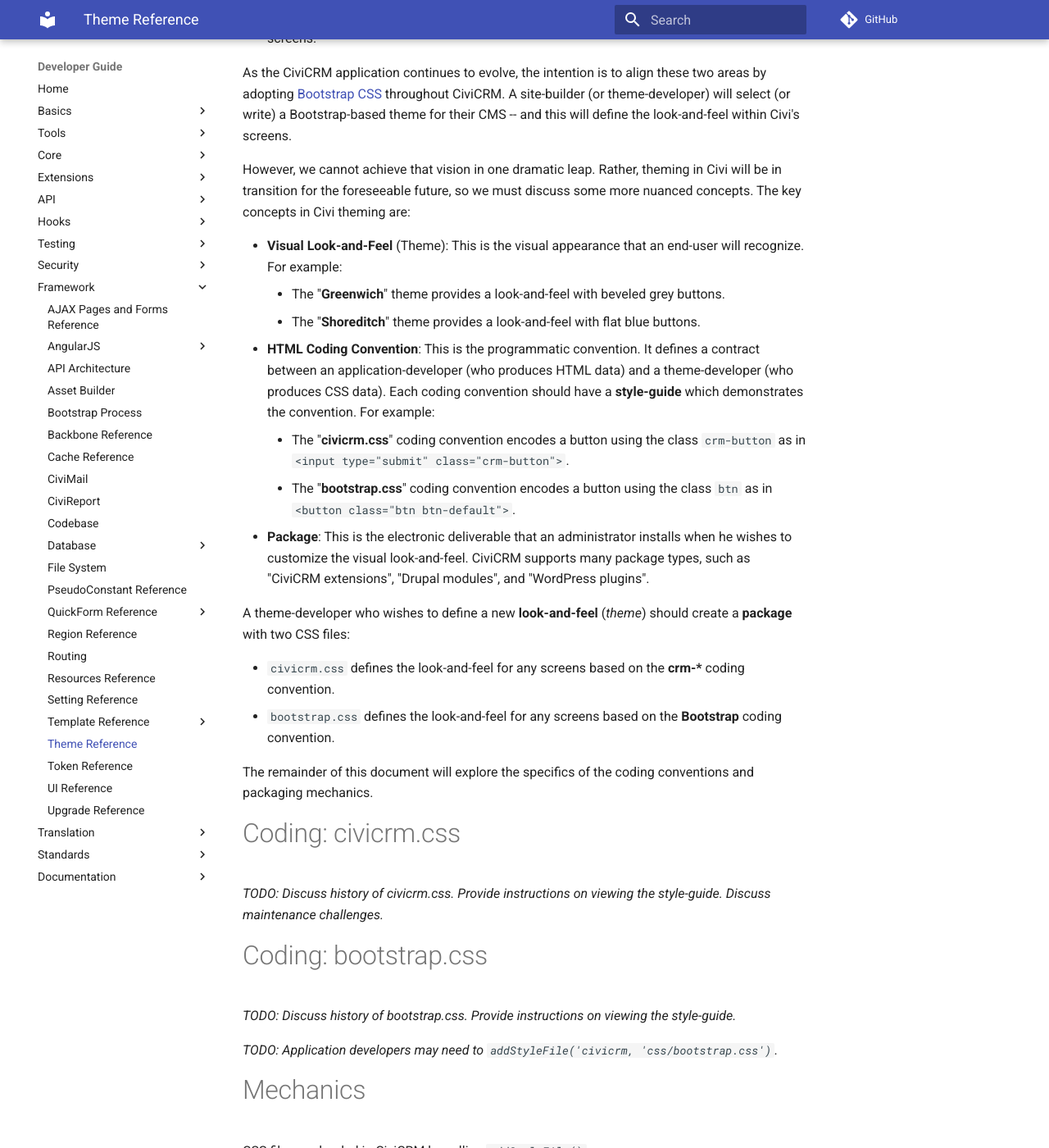
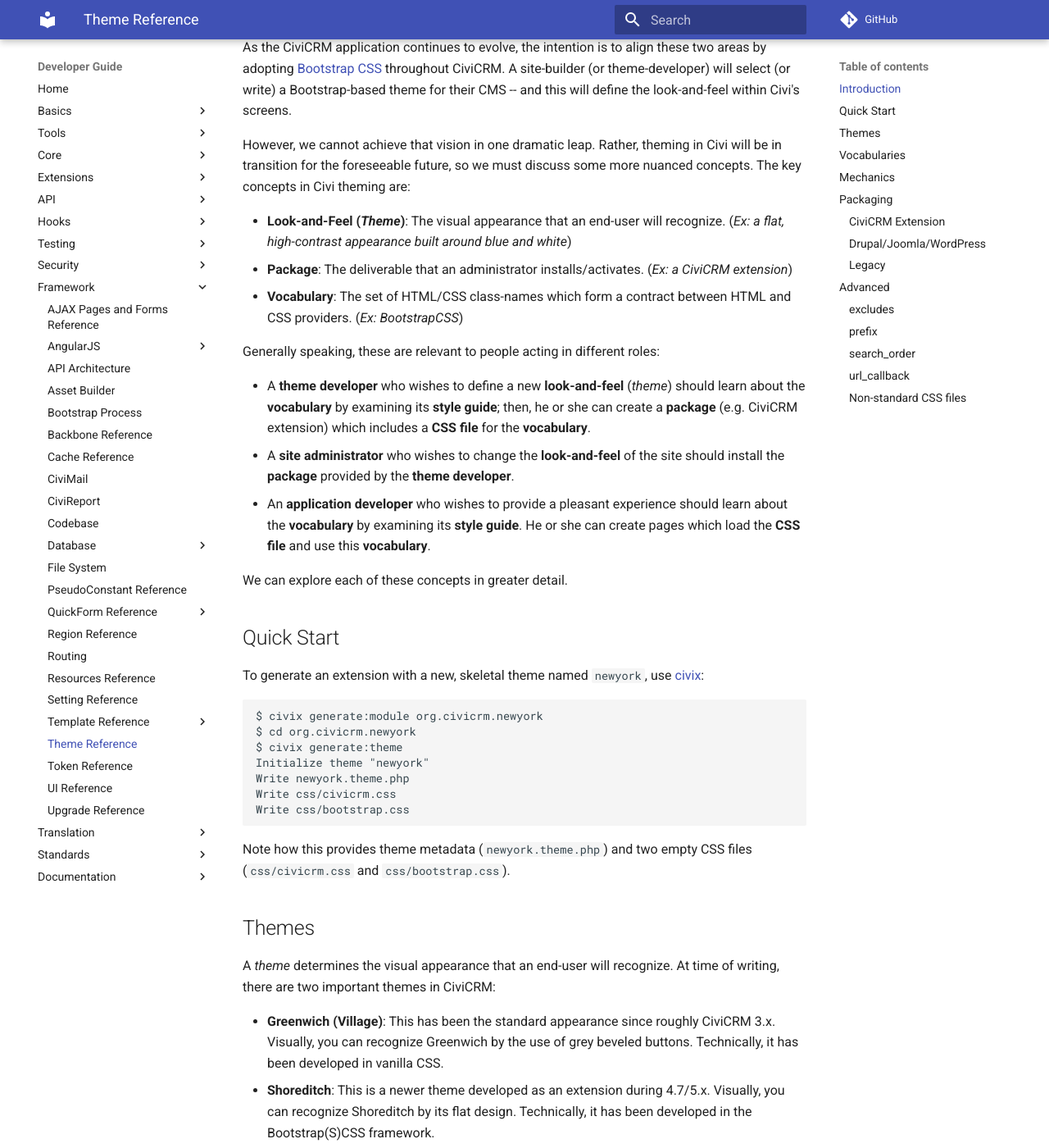
Before and after one commit to civicrm/civicrm-dev-docs, an MkDocs documentation site: the page built from docs/framework/theme.md, in a window 1280 px wide and 1400 px high, scrolled down 446 px. Shown: the whole window at 82% size. Built offline with MkDocs 1.6.1 and Material for MkDocs 9.7.7, drawn with Linux system fonts in a browser that asks for light colours; comment, search, counter and statistics services are not loaded; old or Windows-style settings are respelled for this version of MkDocs; some of the changed text lies outside the part shown.

Commit message:
theme.md - A bunch of cleanup

````diff
--- a/docs/framework/theme.md
+++ b/docs/framework/theme.md
@@ -1,10 +1,9 @@
+# Theme Reference
 
-# Introduction
+## Introduction
 
 CiviCRM supports CSS-based theming. You may define a theme which overrides
-or supplements the main CSS files, `civicrm.css` and `bootstrap.css`.
-
-# Architecture
+or supplements a CSS file such as `civicrm.css` and `bootstrap.css`.
 
 Most installations of CiviCRM are embedded within a CMS (such as Drupal,
 Joomla, or WordPress).  Customizing the look-and-feel therefore includes two
@@ -25,65 +24,124 @@
 in Civi will be in transition for the foreseeable future, so we must discuss
 some more nuanced concepts.  The key concepts in Civi theming are:
 
- * __Visual Look-and-Feel__ (Theme): This is the visual appearance that an end-user
-   will recognize. For example:
-    * The "__Greenwich__" theme provides a look-and-feel with beveled grey buttons.
-    * The "__Shoreditch__" theme provides a look-and-feel with flat blue buttons.
- * __HTML Coding Convention__: This is the programmatic convention. It defines a contract
-   between an application-developer (who produces HTML data) and a theme-developer
-   (who produces CSS data). Each coding convention should have a __style-guide__ which
-   demonstrates the convention. For example:
-    * The "__civicrm.css__" coding convention encodes a button using the class `crm-button` as in `<input type="submit" class="crm-button">`.
-    * The "__bootstrap.css__" coding convention encodes a button using the class `btn` as in `<button class="btn btn-default">`.
- * __Package__: This is the electronic deliverable that an administrator installs
-   when he wishes to customize the visual look-and-feel.  CiviCRM supports
-   many package types, such as "CiviCRM extensions", "Drupal modules", and
-   "WordPress plugins".
+* __Look-and-Feel (*Theme*)__: The visual appearance that an end-user will recognize. (*Ex: a flat, high-contrast appearance built around blue and white*)
+* __Package__: The deliverable that an administrator installs/activates. (*Ex: a CiviCRM extension*)
+* __Vocabulary__: The set of HTML/CSS class-names which form a contract between HTML and CSS providers. (*Ex: BootstrapCSS*)
 
-A theme-developer who wishes to define a new __look-and-feel__ (_theme_) should create
-a __package__ with two CSS files:
+Generally speaking, these are relevant to people acting in different roles:
 
- * `civicrm.css` defines the look-and-feel for any screens based on the __crm-*__ coding convention.
- * `bootstrap.css` defines the look-and-feel for any screens based on the __Bootstrap__ coding convention.
+* A __theme developer__ who wishes to define a new __look-and-feel__ (_theme_) should learn about the __vocabulary__
+  by examining its __style guide__; then, he or she can create a __package__ (e.g. CiviCRM extension) which
+  includes a __CSS file__ for the __vocabulary__.
+* A __site administrator__ who wishes to change the __look-and-feel__ of the site should install the __package__
+  provided by the __theme developer__.
+* An __application developer__ who wishes to provide a pleasant experience should learn about the __vocabulary__
+  by examining its __style guide__. He or she can create pages which load the __CSS file__ and use this __vocabulary__.
 
-The remainder of this document will explore the specifics of the coding
-conventions and packaging mechanics.
+We can explore each of these concepts in greater detail.
 
-# Coding: civicrm.css
+## Quick Start
 
-_TODO: Discuss history of civicrm.css. Provide instructions on viewing the style-guide. Discuss
-maintenance challenges._
+To generate an extension with a new, skeletal theme named `newyork`, use [civix](/extensions/civix.md):
 
-# Coding: bootstrap.css
+```bash
+$ civix generate:module org.civicrm.newyork
+$ cd org.civicrm.newyork
+$ civix generate:theme
+Initialize theme "newyork"
+Write newyork.theme.php
+Write css/civicrm.css
+Write css/bootstrap.css
+```
 
-_TODO: Discuss history of bootstrap.css. Provide instructions on viewing the style-guide._
+Note how this provides theme metadata (`newyork.theme.php`) and two empty CSS files (`css/civicrm.css` and
+`css/bootstrap.css`).
 
-_TODO: Application developers may need to `addStyleFile('civicrm, 'css/bootstrap.css')`._
+## Themes
 
-# Mechanics
+A *theme* determines the visual appearance that an end-user will recognize.  At time of writing, there are two
+important themes in CiviCRM:
 
-CSS files are loaded in CiviCRM by calling `addStyleFile()`, e.g.
+* __Greenwich (Village)__: This has been the standard appearance since roughly CiviCRM 3.x. Visually, you can
+  recognize Greenwich by the use of grey beveled buttons. Technically, it has been developed in vanilla CSS.
+* __Shoreditch__: This is a newer theme developed as an extension during 4.7/5.x. Visually, you can recognize
+  Shoreditch by its flat design. Technically, it has been developed in the Bootstrap(S)CSS framework.
+
+!!! note "What's in a name?"
+
+    During a planning session for Shoreditch in Fort Collins, CO, we got repeatedly confused by the lack of a distinct
+    name for the current and proposed themes.  We started to use names that paid hommage to the original development
+    teams -- naming each after a neighborhood that was close to the original teams' bases of operations.
+
+## Vocabularies {:#vocab}
+
+A __vocabulary__ provides a list of CSS class-names.  It defines a contract between an application-developer (who
+generates HTML data) and a theme-developer (who generates CSS data). The best way to learn about common
+vocabularies is to install the [org.civicrm.styleguide](https://github.com/civicrm/org.civicrm.styleguide/) extension.
+
+There are two important vocabularies which correlate to two important files:
+
+* `crm-*` (aka `civicrm.css`) defines the look-and-feel for any screens based on the __crm-*__ coding convention.
+     * __Strength__: This is the traditional vocabulary used on the most screens. It has some smart conventions for
+       identifying/selecting fields.
+     * __Weakness__: Developed organically. It has gone through some iterations of cleanup/improvement, but its definition
+       and terms are not strongly documented.
+ * BootstrapCSS (aka `bootstrap.css`) defines the look-and-feel for any screens based on the __Bootstrap__ coding convention.
+     * __Strength__: Widely used vocabulary with a larger ecosystem and support tools (e.g. BootstrapSCSS).
+     * __Weakness__: This is newer in the CiviCRM ecosystem. Not included with `civicrm-core` -- and there's no
+       Greenwich for BootstrapCSS.
+
+The basic purpose of a theme is to provide a copy of each CSS file.
+
+!!! note "Shoreditch as bridge"
+
+    At time of writing, [Shoreditch](https://github.com/civicrm/org.civicrm.shoreditch) is the only theme which implements
+    a consistent look-and-feel in both vocabularies. It is intended to be a bridge that provides a consistent
+    look-and-feel while other parts of the application transition from `crm-*` to BootstrapCSS.
+
+!!! note "Additional vocabularies"
+
+    If you need to define a new vocabulary for widgets and concepts that don't exist in `crm-*` (`civicrm.css`) or
+    BootstrapCSS (`bootstrap.css`), then you can simply choose another filename (`superwidgets.css`) and implement a
+    style-guide.  The theme system will allow themes to override any CSS file.
+
+    However, this doesn't mean that *every* CSS file should be overriden.  From the perspective of an application developer,
+    adhoc CSS often isn't intended for consumption/override by others.  From the perspective of a theme developer, it
+    would be overwhelming to override every CSS file from every extension.
+
+    Instead, approach new vocabularies conscientiously -- a new vocabulary should represent a contract in which both
+    application developers and theme developers benefit from a clearer specification.  Use a style-guide to document
+    the contract.
+
+## Mechanics
+
+Suppose we have a theme -- such as Greenwich or Shoreditch -- which defines a file -- such as `civicrm.css`. How
+does this file get loaded on to the screen?
+
+Somewhere within the application, there is a call to [Resources::addStyleFile()](resources.md), as in:
 
 ```php
 Civi::resources()->addStyleFile('civicrm', 'css/civicrm.css');
-Civi::resources()->addStyleFile('org.example.mymodule', 'style/non-standard.css');
 ```
 
-`addStyleFile()` asks the theming service (`Civi::service('themes')`) for a
-list of CSS URLs.  When debugging or customizing the system, you can make a
-similar request through the command line
-([`cv`](https://github.com/civicrm/cv)).
+The active theme gets first-priority at picking the actual content of `css/civicrm.css`. If it
+doesn't provide one, then it falls back to whatever default would normally be loaded.
+
+Internally, `addStyleFile()` accesses the theming service (`Civi::service('themes')`). The
+theme service identifies the active-theme and then asks for the concrete URL for the CSS file.
+
+You can simulate this through the command line with [`cv`](https://github.com/civicrm/cv).
 
 ```
+$ cv ev 'return Civi::service("themes")->getActiveThemeKey();'
+"greenwich"
 $ cv ev 'return Civi::service("themes")->resolveUrls("greenwich", "civicrm", "css/civicrm.css");'
 [
     "http://dmaster.l/sites/all/modules/civicrm/css/civicrm.css?r=gWD8J"
 ]
 ```
 
-It may also be useful to inspect the definition of the themes. This allows
-you to see the full definition (including default and computed options).
-Use the `getAll()` function.
+Each theme has some configuration and metadata.  You can inspect the metadata using `getAll()`.
 
 ```
 $ cv ev 'return Civi::service("themes")->getAll();'
@@ -104,31 +162,58 @@
 }
 ```
 
+Internally, `getAll()` emits `hook_civicrm_themes`.  This allows third-party packages to register themes.  The metadata
+is cached, but you can clear that cache with a general system flush (`cv flush`).
 
-# Packaging: CiviCRM Extension
+## Packaging {:#pkg}
+
+*Packaging* is the process of putting the CSS file(s) into a deliverable format that can be installed/activated by an
+administator.  CiviCRM supports many package types, such as "CiviCRM extensions", "Drupal modules", and "WordPress
+plugins".
+
+### CiviCRM Extension {:#pkg-ext}
 
 To define a new theme, create an extension, e.g.
 
 ```bash
-civix generate:module org.civicrm.theme.newyork
+civix generate:module org.civicrm.newyork
 ```
 
-and implement `hook_civicrm_themes` , e.g.
+and generate a skeletal theme file:
+
+```bash
+cd org.civicrm.newyork
+civix generate:theme
+```
+
+!!! tip "Multiple subthemes"
+
+    If you prefer to put multiple subthemes in the same extension, then you can pass an extra parameter.
+    For example, this would generate themes named `astoria` and `wallstreet`:
+
+    ```
+    civix generate:theme astoria
+    civix generate:theme wallstreet
+    ```
+
+The `generate:theme` command creates a theme definition (eg `newyork.theme.php`) which will be returned via
+`hook_civicrm_themes`.  You might edit this file to include a nicer `title`.
 
 ```php
-// FILE: newyork.php
-function newyork_civicrm_themes(&$themes) {
-  $themes['newyork'] = array(
-    'ext' => 'org.civicrm.theme.newyork',
-    'title' => 'New York',
-  );
-}
+// FILE: newyork.theme.php
+array(
+  'name' => 'newyork',
+  'title' => 'New York',
+  ...
+)
 ```
+
+Additionally, it creates placeholder copies of `civicrm.css` and `bootstrap.css` (which you can use or edit or replace per taste).
 
 Now activate the theme, e.g.
 
 ```bash
-cv api extension.install key=org.civicrm.theme.newyork
+cv en newyork
 cv api setting.create theme_frontend=newyork theme_backend=newyork
 ```
 
@@ -138,44 +223,40 @@
 look like this:
 
 ```
-org.civicrm.theme.newyork/info.xml
-org.civicrm.theme.newyork/newyork.php
-org.civicrm.theme.newyork/css/civicrm.css
-org.civicrm.theme.newyork/css/bootstrap.css
+org.civicrm.newyork/info.xml
+org.civicrm.newyork/newyork.php
+org.civicrm.newyork/css/civicrm.css
+org.civicrm.newyork/css/bootstrap.css
 ```
 
-# Packaging: Drupal/Joomla/WordPress
+### Drupal/Joomla/WordPress {:#pkg-cms}
 
-In principle, you may package a theme using anything that supports
-[CiviCRM hooks](hook.md). Simply implement `hook_civicrm_themes` as discussed above
-(and adjust the notation as required by your packaging format).
-
-At time of writing, this technique has not actually been used yet, but a few tips may
-help:
+In principle, you may package a theme using anything that supports [CiviCRM hooks](../hooks/index.md) -- just implement
+`hook_civicrm_themes`.  At time of writing, this technique has not actually been used yet, but a few tips may help:
 
  * __Define the extension key__:  The previous example defines a
    fully-qualified exension-key (`ext`) with value
-   `org.civicrm.theme.newyork`.  For other packages, the naming convention
+   `org.civicrm.newyork`.  For other packages, the naming convention
    is different.  For example, a Drupal module named `foobar` would have the
    extension-key `drupal.foobar`.  (These prefixes are not frequently used;
    we may encounter bugs when using different prefixes.  Patchwelcome.)
  * __Exclude Files__: If the the CMS theme already loads a copy of
    `bootstrap.css` through the CMS, then it may be redundant to load a copy of `bootstrap.css`
-   through Civi's theming layer. See the section below, "_Advanced: `excludes`_".
+   through Civi's theming layer. See "[Advanced: excludes](#excludes)".
  * __Define a callback__:  When loading a CSS file such as `civicrm.css`, the default loader
    tries to read it from your package. However, if your package has a different file structure
    (or if there's a bug in locating your package's folder), you should define a custom
-   callback function. See the section below, "_Advanced: `url_callback`_".
+   callback function. See "[Advanced: url_callback](#url_callback)".
 
-# Packaging: Legacy
+### Legacy {:#pkg-legacy}
 
-Prior to CiviCRM v4.7.10(?), Civi did not support `hook_civicrm_themes`. Instead, it
-provided a handful of settings:
+Prior to CiviCRM v5.8, Civi did not support `hook_civicrm_themes`. Instead, you could
+manually deploy CSS files and then configure some settings:
 
  * `customCSSURL`: Loads an extra CSS file on every CiviCRM screen.
  * `disable_core_css`: Disables the standard call to `addStyleFile('civicrm', 'css/civicrm.css')`.
 
-However, these settings have some notable limitations which spurred the development of
+However, these settings have notable limitations which spurred the development of
 `hook_civicrm_themes`:
 
  * They don't provide a full packaging format. When defining a full, cogent look-and-feel,
@@ -189,7 +270,12 @@
 extension (or Drupal module, WordPress plugin, ad nauseum). However, for existing
 projects, the settings will continue to work.
 
-# Advanced: <code>excludes</code>
+## Advanced
+
+The metadata for the theme allows several more fields. These fields are most useful if
+you intend to bundle multiple subthemes into the same package.
+
+### <code>excludes</code>
 
 CiviCRM theming supports fallbacks: if you don't define `civicrm.css` in
 your theme, then it will fallback to using a version that is bundled in
@@ -201,14 +287,14 @@
 // FILE: newyork.php
 function newyork_civicrm_themes(&$themes) {
   $themes['newyork'] = array(
-    'ext' => 'org.civicrm.theme.newyork',
+    'ext' => 'org.civicrm.newyork',
     'title' => 'New York',
     'excludes' => array('civicrm:css/bootstrap.css'),
   );
 }
 ```
 
-# Advanced: <code>prefix</code>
+### <code>prefix</code>
 
 If you have several variations on a theme, you may wish to define all of
 them in one extension.  For example, the `newyork` extension might define
@@ -219,12 +305,12 @@
 // FILE: newyork.php
 function newyork_civicrm_themes(&$themes) {
   $themes['astoria'] = array(
-    'ext' => 'org.civicrm.theme.newyork',
+    'ext' => 'org.civicrm.newyork',
     'title' => 'Astoria',
     'prefix' => 'astoria/',
   );
   $themes['wallstreet'] = array(
-    'ext' => 'org.civicrm.theme.newyork',
+    'ext' => 'org.civicrm.newyork',
     'title' => 'Wall Street',
     'prefix' => 'wallstreet/',
   );
@@ -234,15 +320,15 @@
 The corresponding file structure would be:
 
 ```
-org.civicrm.theme.newyork/info.xml
-org.civicrm.theme.newyork/newyork.php
-org.civicrm.theme.newyork/astoria/css/civicrm.css
-org.civicrm.theme.newyork/astoria/css/bootstrap.css
-org.civicrm.theme.newyork/wallstreet/css/civicrm.css
-org.civicrm.theme.newyork/wallstreet/css/bootstrap.css
+org.civicrm.newyork/info.xml
+org.civicrm.newyork/newyork.php
+org.civicrm.newyork/astoria/css/civicrm.css
+org.civicrm.newyork/astoria/css/bootstrap.css
+org.civicrm.newyork/wallstreet/css/civicrm.css
+org.civicrm.newyork/wallstreet/css/bootstrap.css
 ```
 
-# Advanced: <code>search_order</code>
+### <code>search_order</code>
 
 Sometimes you may want to share files among themes; for example, the
 `astoria` and `wallstreet` themes might use a common version of
@@ -253,19 +339,19 @@
 // FILE: newyork.php
 function newyork_civicrm_themes(&$themes) {
   $themes['astoria'] = array(
-    'ext' => 'org.civicrm.theme.newyork',
+    'ext' => 'org.civicrm.newyork',
     'title' => 'Astoria',
     'prefix' => 'astoria/',
     'search_order' => array('astoria', '_newyork_common_', '_fallback_'),
   );
   $themes['wallstreet'] = array(
-    'ext' => 'org.civicrm.theme.newyork',
+    'ext' => 'org.civicrm.newyork',
     'title' => 'Wall Street',
     'prefix' => 'wallstreet/',
     'search_order' => array('wallstreet', '_newyork_common_', '_fallback_'),
   );
   $themes['_newyork_common_'] = array(
-    'ext' => 'org.civicrm.theme.newyork',
+    'ext' => 'org.civicrm.newyork',
     'title' => 'New York (Base Theme)',
     'prefix' => 'common/',
   );
@@ -277,14 +363,14 @@
 The corresponding file structure would be:
 
 ```
-org.civicrm.theme.newyork/info.xml
-org.civicrm.theme.newyork/newyork.php
-org.civicrm.theme.newyork/common/css/civicrm.css
-org.civicrm.theme.newyork/astoria/css/bootstrap.css
-org.civicrm.theme.newyork/wallstreet/css/bootstrap.css
+org.civicrm.newyork/info.xml
+org.civicrm.newyork/newyork.php
+org.civicrm.newyork/common/css/civicrm.css
+org.civicrm.newyork/astoria/css/bootstrap.css
+org.civicrm.newyork/wallstreet/css/bootstrap.css
 ```
 
-# Advanced: <code>url_callback</code>
+### <code>url_callback</code>
 
 The previous theming examples are based on _file-name conventions_.
 However, file-name conventions are fairly static and may be unsuitable in
@@ -302,7 +388,7 @@
 function newyork_civicrm_themes(&$themes) {
   foreach (array('blue', 'white', 'hicontrast') as $colorScheme) {
     $themes["newyork-{$colorScheme}"] = array(
-      'ext' => "org.civicrm.theme.newyork",
+      'ext' => "org.civicrm.newyork",
       'title' => "New York ({$colorScheme})",
       'url_callback' => "_newyork_css_url",
     );
@@ -353,10 +439,10 @@
   <tr><td><strong>Original File</strong></td><td><strong>Theme File</strong></td></tr>
   </thead>
   <tbody>
-  <tr><td>civicrm-core/<code>css/dashboard.css</code></td><td>org.civicrm.theme.newyork/<code>css/dashboard.css</code></td></tr>
-  <tr><td>civicrm-core/<code>ang/crmMailing.css</code></td><td>org.civicrm.theme.newyork/<code>ang/crmMailing.css</code></td></tr>
-  <tr><td>org.civicrm.volunteer/<code>css/main.css</code></td><td>org.civicrm.theme.newyork/<code>org.civicrm.volunteer-css/dashboard.css</code></td></tr>
-  <tr><td>org.civicrm.rules/<code>style/admin.css</code></td><td>org.civicrm.theme.newyork/<code>org.civicrm.rules-style/admin.css</code></td></tr>
+  <tr><td>civicrm-core/<code>css/dashboard.css</code></td><td>org.civicrm.newyork/<code>css/dashboard.css</code></td></tr>
+  <tr><td>civicrm-core/<code>ang/crmMailing.css</code></td><td>org.civicrm.newyork/<code>ang/crmMailing.css</code></td></tr>
+  <tr><td>org.civicrm.volunteer/<code>css/main.css</code></td><td>org.civicrm.newyork/<code>org.civicrm.volunteer-css/dashboard.css</code></td></tr>
+  <tr><td>org.civicrm.rules/<code>style/admin.css</code></td><td>org.civicrm.newyork/<code>org.civicrm.rules-style/admin.css</code></td></tr>
   </tbody>
 </table>
 
@@ -368,9 +454,9 @@
   <tr><td><strong>Original File</strong></td><td><strong>Theme File</strong></td></tr>
   </thead>
   <tbody>
-  <tr><td>civicrm-core/<code>css/dashboard.css</code></td><td>org.civicrm.theme.newyork/astoria/<code>css/dashboard.css</code></td></tr>
-  <tr><td>civicrm-core/<code>ang/crmMailing.css</code></td><td>org.civicrm.theme.newyork/astoria/<code>ang/crmMailing.css</code></td></tr>
-  <tr><td>org.civicrm.volunteer/<code>css/main.css</code></td><td>org.civicrm.theme.newyork/astoria/<code>org.civicrm.volunteer-css/dashboard.css</code></td></tr>
-  <tr><td>org.civicrm.rules/<code>style/admin.css</code></td><td>org.civicrm.theme.newyork/astoria/<code>org.civicrm.rules-style/admin.css</code></td></tr>
+  <tr><td>civicrm-core/<code>css/dashboard.css</code></td><td>org.civicrm.newyork/astoria/<code>css/dashboard.css</code></td></tr>
+  <tr><td>civicrm-core/<code>ang/crmMailing.css</code></td><td>org.civicrm.newyork/astoria/<code>ang/crmMailing.css</code></td></tr>
+  <tr><td>org.civicrm.volunteer/<code>css/main.css</code></td><td>org.civicrm.newyork/astoria/<code>org.civicrm.volunteer-css/dashboard.css</code></td></tr>
+  <tr><td>org.civicrm.rules/<code>style/admin.css</code></td><td>org.civicrm.newyork/astoria/<code>org.civicrm.rules-style/admin.css</code></td></tr>
   </tbody>
 </table>
````
Also changed, not shown: other parts of docs/framework/theme.md (+1 -1 lines).
